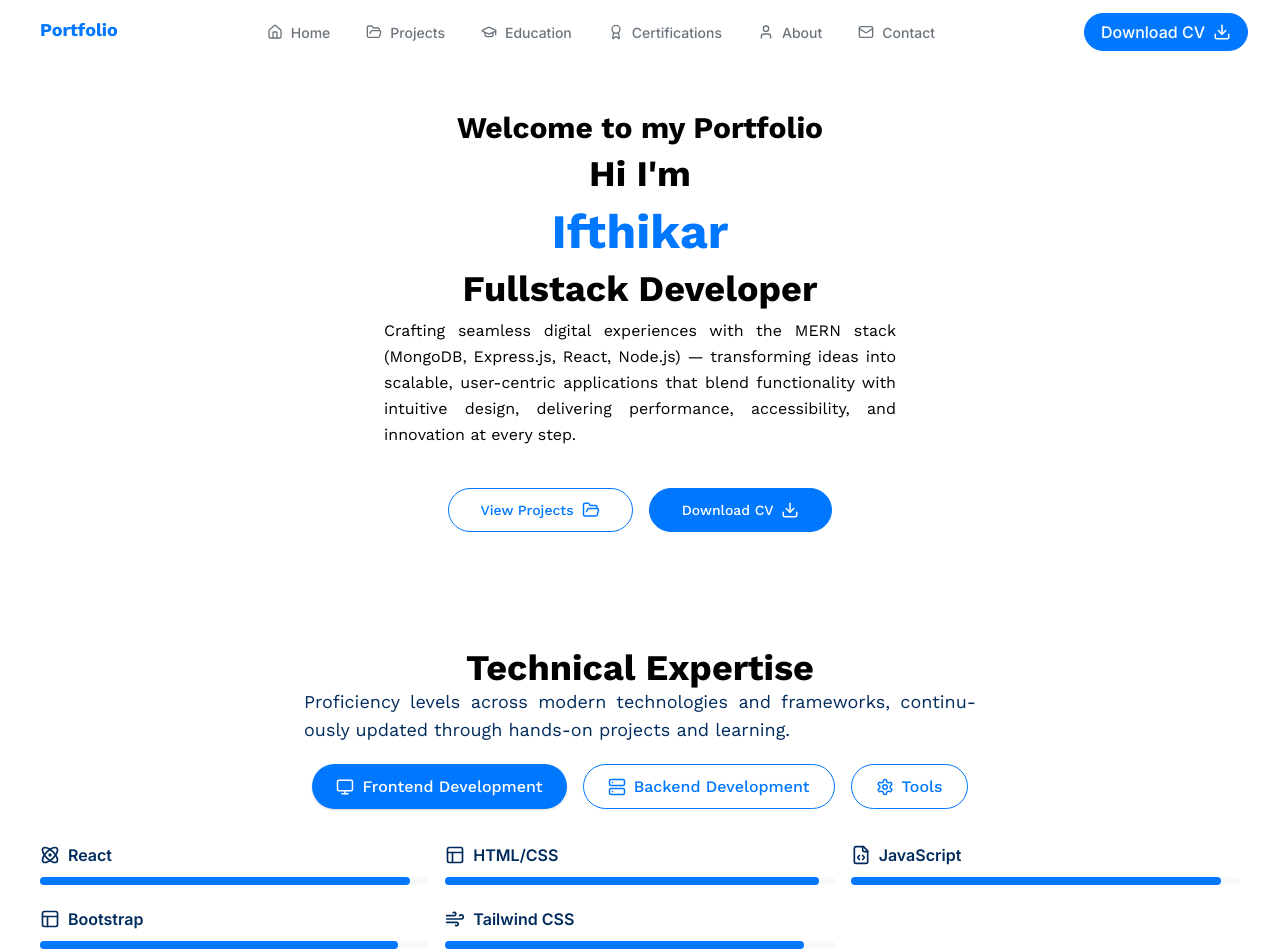
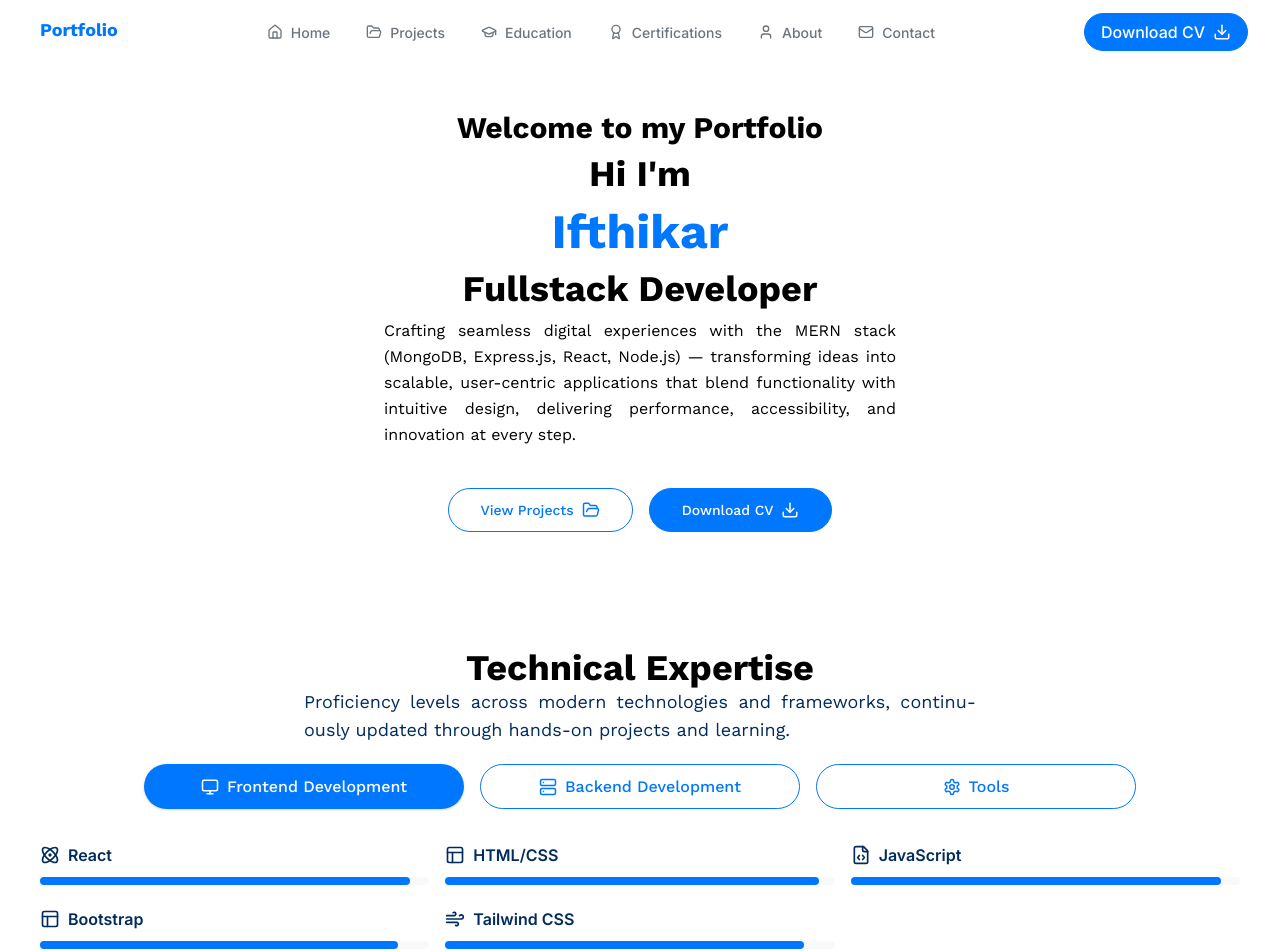
Before and after one commit to ifthikar2267/portfolio, a React (Vite) app: page / in a window 1280 px wide. Shown: the top 952 px of the page. Built offline with nearby package versions, Linux system fonts and the light colour scheme.

Commit message:
certifications

```diff
--- a/src/pages/homepage/components/SkillsVisualization.jsx
+++ b/src/pages/homepage/components/SkillsVisualization.jsx
@@ -95,7 +95,7 @@ const SkillsVisualization = () => {
             <motion.button
               key={key}
               onClick={() => setSelectedCategory(key)}
-              className={`flex items-center rounded-full space-x-2 px-6 py-3 font-medium transition-all duration-200 ${
+              className={`flex items-center justify-center text-center rounded-full space-x-2 px-6 py-3 font-medium w-80 transition-all duration-200 ${
                 selectedCategory === key
                   ? 'bg-[#0077ff] text-white shadow-brand'
                   : 'bg-white text-[#0077ff] border border-[#0077FF]'
```
